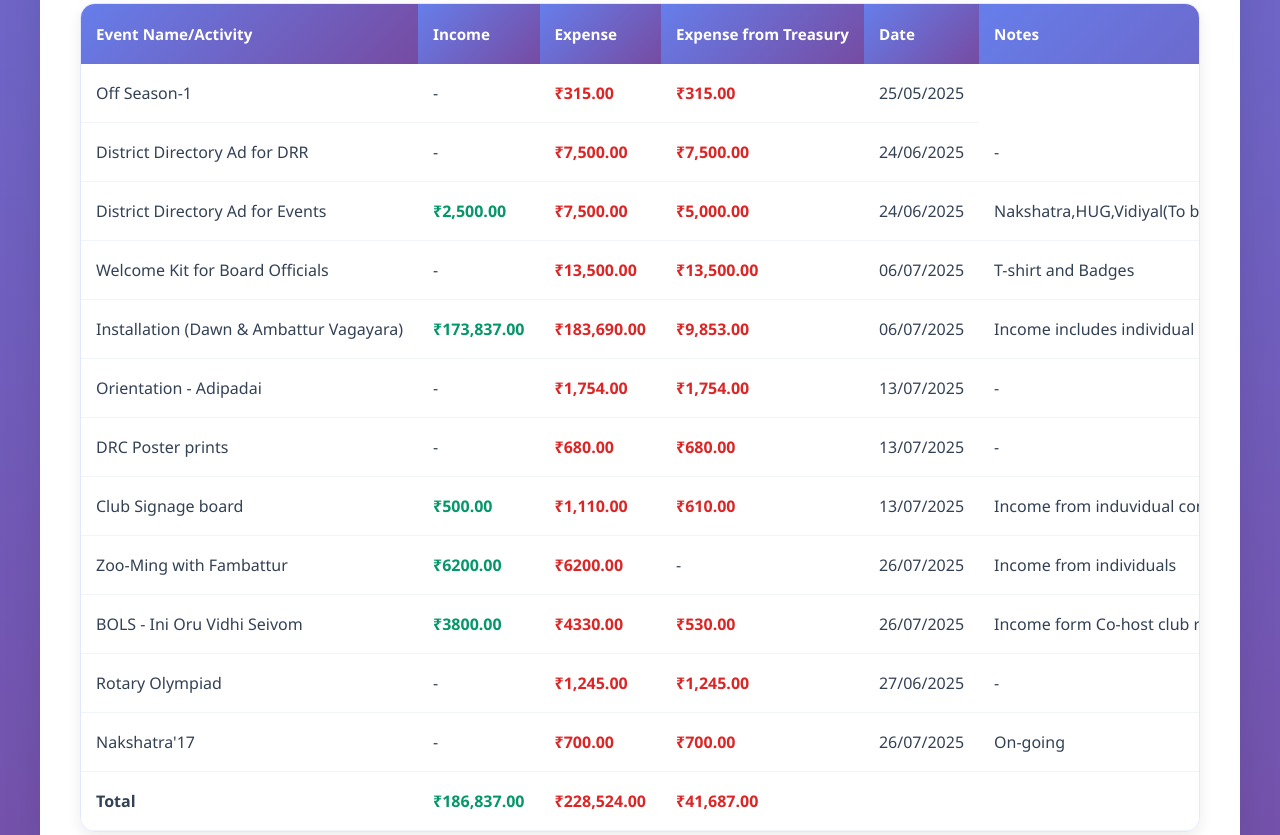
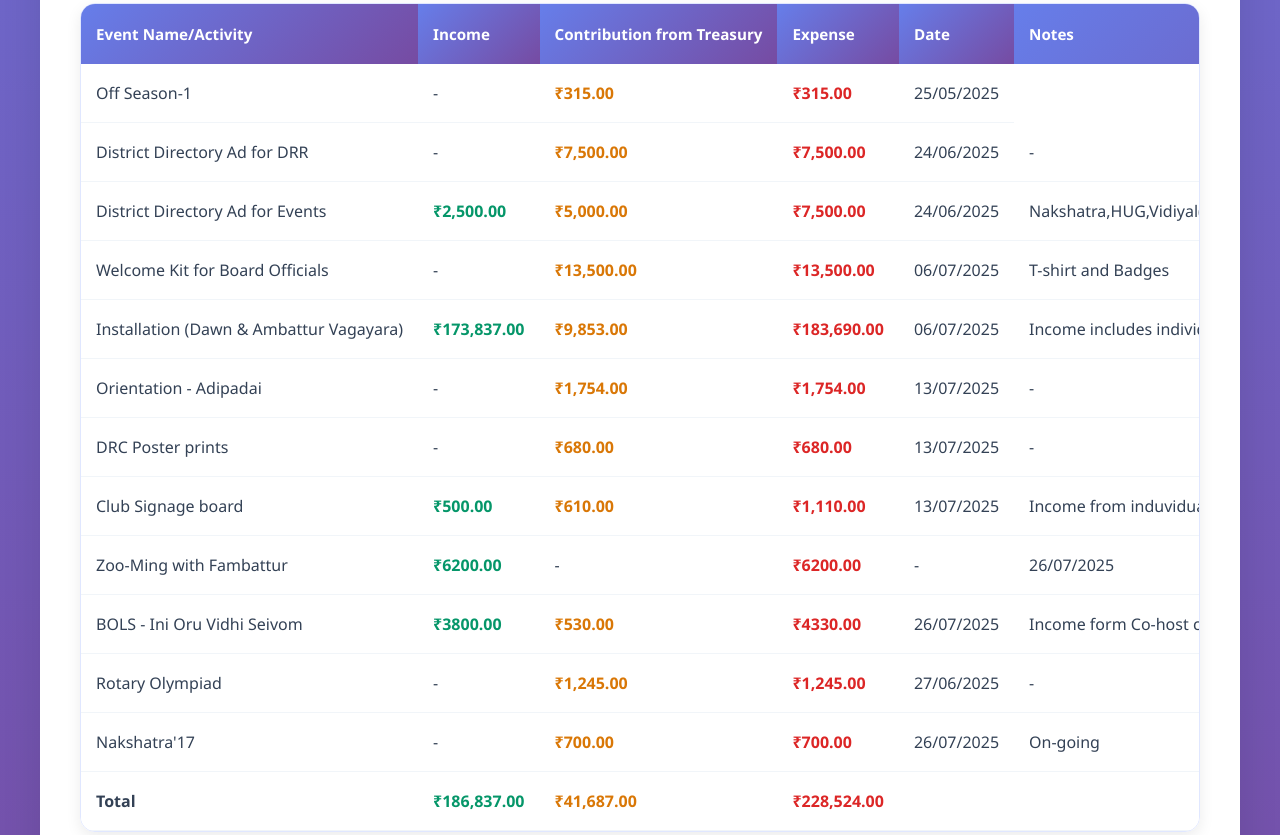
Before and after one commit to LeemaJosephine/TreasuryReport, a plain HTML site: page index.html in a window 1280 px wide. Shown: the part 1059-1894 px from the top of the page. Drawn offline with Linux system fonts and the light colour scheme.

Commit message:
Update index.html

```diff
--- a/index.html
+++ b/index.html
@@ -217,7 +217,10 @@
             font-weight: 600;
             color: #dc2626;
         }
-
+        .treasury-amount {
+    		font-weight: 600;
+    		color: #D97706;
+	}
         .notes-section {
             background: linear-gradient(135deg, #fef3c7 0%, #fde68a 100%);
             padding: 25px;
@@ -419,8 +422,8 @@
                             <tr>
                                 <th>Event Name/Activity</th>
                                 <th>Income</th>
+                                <th>Contribution from Treasury</th>
                                 <th>Expense</th>
-                                <th>Expense from Treasury</th>
 				<th>Date</th>
 				<th>Notes</th>
                             </tr>
@@ -429,14 +432,14 @@
                             <tr>
                                 <td>Off Season-1</td>
 				<td>-</td>
-                                <td class="expense-amount">₹315.00</td>
+                                <td class="treasury-amount">₹315.00</td>
 				<td class="expense-amount">₹315.00</td>
                                 <td>25/05/2025</td>
                             </tr>
                             <tr>
                                 <td>District Directory Ad for DRR</td>
 				<td>-</td>
-				<td class="expense-amount">₹7,500.00</td>
+				<td class="treasury-amount">₹7,500.00</td>
                                 <td class="expense-amount">₹7,500.00</td>
                                 <td>24/06/2025</td>
                                 <td>-</td>
@@ -444,15 +447,15 @@
 				 <tr>
                                 <td>District Directory Ad for Events</td>
 				<td class="amount">₹2,500.00</td>
+				<td class="treasury-amount">₹5,000.00</td>
 				<td class="expense-amount">₹7,500.00</td>
-                                <td class="expense-amount">₹5,000.00</td>
                                 <td>24/06/2025</td>
                                 <td>Nakshatra,HUG,Vidiyal(To be paid/Paid by respective Chairpersons)</td>
                             </tr>
                             <tr>
                                 <td>Welcome Kit for Board Officials</td>
 				<td>-</td>
-				<td class="expense-amount">₹13,500.00</td>
+				<td class="treasury-amount">₹13,500.00</td>
                                 <td class="expense-amount">₹13,500.00</td>
                                 <td>06/07/2025</td>
                                 <td>T-shirt and Badges</td>
@@ -460,8 +463,8 @@
                             <tr>
                                 <td>Installation (Dawn & Ambattur Vagayara)</td>
 				<td class="amount">₹173,837.00</td>
+				<td class="treasury-amount">₹9,853.00</td>
 				<td class="expense-amount">₹183,690.00</td>
-                                <td class="expense-amount">₹9,853.00</td>
                                 <td>06/07/2025</td>
                                 <td>Income includes individual contributions,
 					DRC and from Rotary club of Ambattur</td>
@@ -469,7 +472,7 @@
                             <tr>
                                 <td>Orientation - Adipadai</td>
 				<td>-</td>
-				<td class="expense-amount">₹1,754.00</td>
+				<td class="treasury-amount">₹1,754.00</td>
                                 <td class="expense-amount">₹1,754.00</td>
                                 <td>13/07/2025</td>
                                 <td>-</td>
@@ -477,7 +480,7 @@
                             <tr>
                                 <td>DRC Poster prints</td>
 				<td>-</td>
-				<td class="expense-amount">₹680.00</td>
+				<td class="treasury-amount">₹680.00</td>
                                 <td class="expense-amount">₹680.00</td>
                                 <td>13/07/2025</td>
                                 <td>-</td>
@@ -485,8 +488,8 @@
                             <tr>
                                 <td>Club Signage board</td>
 				<td class="amount">₹500.00</td>
+				<td class="treasury-amount">₹610.00</td>
 				<td class="expense-amount">₹1,110.00</td>
-                                <td class="expense-amount">₹610.00</td>
                                 <td>13/07/2025</td>
                                 <td>Income from induvidual contribution</td>
                             </tr>
@@ -494,6 +497,7 @@
 			   <tr>
                                 <td>Zoo-Ming with Fambattur</td>
 				<td class="amount">₹6200.00</td>
+				<td>-</td>
                                 <td class="expense-amount">₹6200.00</td>
 				<td>-</td>
                                 <td>26/07/2025</td>
@@ -503,15 +507,15 @@
                             <tr>
                                 <td>BOLS - Ini Oru Vidhi Seivom</td>
 				<td class="amount">₹3800.00</td>
+				<td class="treasury-amount">₹530.00</td>
 				<td class="expense-amount">₹4330.00</td>
-                                <td class="expense-amount">₹530.00</td>
                                 <td>26/07/2025</td>
                                 <td>Income form Co-host club registration</td>
                             </tr>
                             <tr>
                                 <td>Rotary Olympiad</td>
 				<td>-</td>
-				<td class="expense-amount">₹1,245.00</td>
+				<td class="treasury-amount">₹1,245.00</td>
                                 <td class="expense-amount">₹1,245.00</td>
                                 <td>27/06/2025</td>
                                 <td>-</td>
@@ -519,7 +523,7 @@
 			    <tr>
                                 <td>Nakshatra'17</td>
 				<td>-</td>
-				<td class="expense-amount">₹700.00</td>
+				<td class="treasury-amount">₹700.00</td>
                                 <td class="expense-amount">₹700.00</td>
                                 <td>26/07/2025</td>
                                 <td>On-going</td>
@@ -527,8 +531,8 @@
 				<tr>
                                 <td><b>Total</td>
 				<td class="amount">₹186,837.00</td>
+				<td class="treasury-amount">₹41,687.00</td>
 				<td class="expense-amount">₹228,524.00</td>
-                                <td class="expense-amount">₹41,687.00</td>
                                 <td></td>
                                 <td></td>
                             </tr>
```
